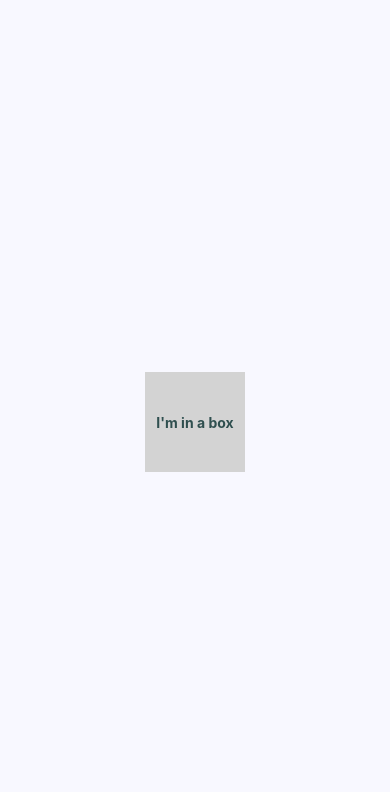
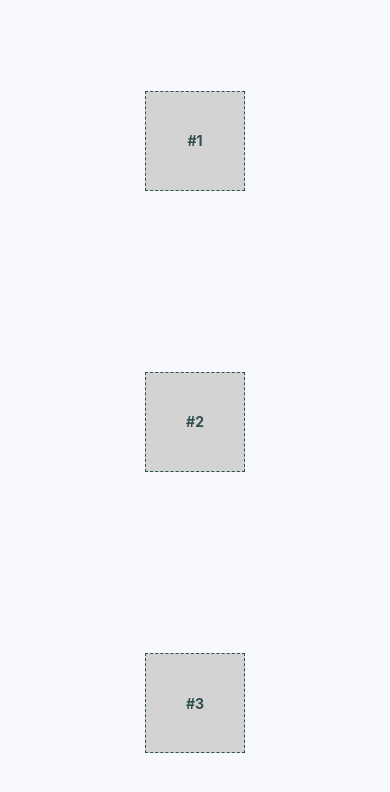
Before and after one commit to renegmed/reac-reac-natv, a React Native app in the folder ch14-kickstart/: screen / in a window 390 px wide. Shown: the top 792 px of the page. Built offline with nearby package versions, Linux system fonts and the light colour scheme.

Commit message:
ch14 - simple three column layout

```diff
--- a/ch14-kickstart/App.js
+++ b/ch14-kickstart/App.js
@@ -2,10 +2,23 @@ import styles from './styles';
 import React from 'react';
 import { View, Text } from 'react-native';
 
+/*
+
+  Renders three "column" sections. The "container"
+  view is styled so that it's children flow from
+  the top of the screen, to the bottom of the screen
+
+*/
 export default() => (
   <View style={styles.container} >
     <View style={styles.box}>
-      <Text style={styles.boxText}>I'm in a box</Text>
+      <Text style={styles.boxText}>#1</Text>
+    </View>
+    <View style={styles.box}>
+      <Text style={styles.boxText}>#2</Text>
+    </View>
+    <View style={styles.box}>
+      <Text style={styles.boxText}>#3</Text>
     </View>
   </View>
 );
--- a/ch14-kickstart/styles.js
+++ b/ch14-kickstart/styles.js
@@ -2,17 +2,31 @@ import { Platform, StyleSheet, StatusBar } from 'react-native';
 
 /*
 
-Eports a "stylesheet" that can be used
-by React Native components. The structure is
-familiar for CSS authors.
+
+   Platform.select() code is an example of a case where you need
+   to implement a workaround for differences in the platform.
+   For example, if StatusBar.currentHeight were available on iOS
+   and Android, you wouldn't need to call Platform.select().
+
+   The flex and flexDirection properties of container enable the
+   layout of the rows to flow from top to bottom.
+
+   The alignItems and justifyContent properties align the child elements
+   to the center of the container and add space around them, respectively.
 
 */
 
 const styles = StyleSheet.create({
     container: {
+        // Enables the flex layout model...
         flex: 1,
-        justifyContent: 'center',
+        // Tells the flexbox to render children
+        // from top to bottom
+        flexDirection: 'column',
+        // Aligns children to the center on the container
         alignItems: 'center',
+        // Defines the spacing relative to other children
+        justifyContent: 'space-around',
         backgroundColor: 'ghostwhite',
         ...Platform.select({
             ios: { paddingTop: 20 },
@@ -24,7 +38,10 @@ const styles = StyleSheet.create({
         height: 100,
         justifyContent: 'center',
         alignItems: 'center',
-        backgroundColor: 'lightgray'
+        backgroundColor: 'lightgray',
+        borderWidth: 1,
+        borderStyle: 'dashed',
+        borderColor: 'darkslategray'
     },
     boxText: {
         color: 'darkslategray',
```
